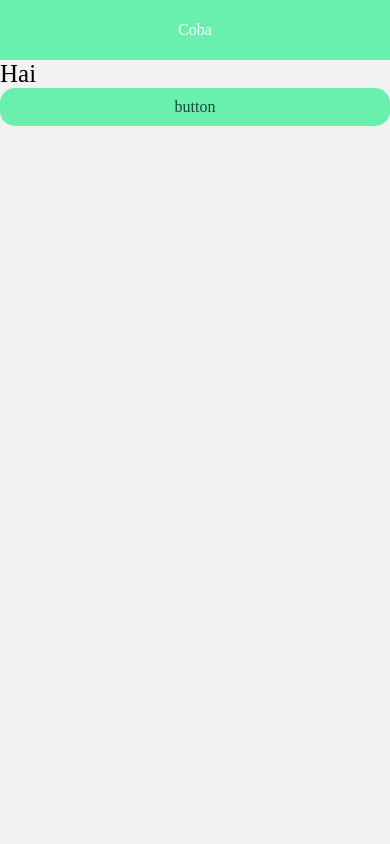
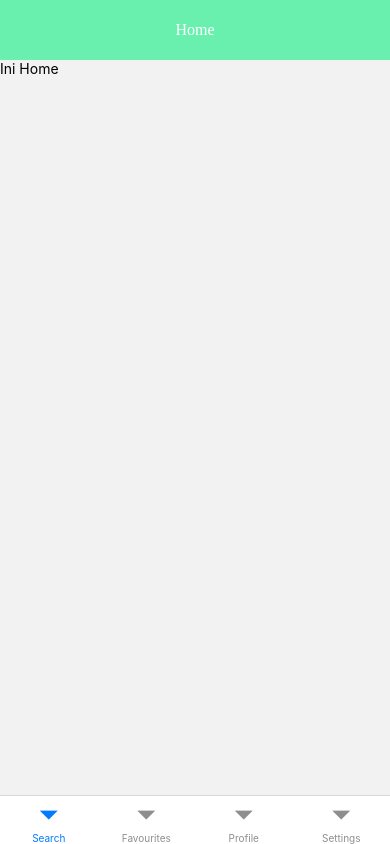
Before and after one commit to enatria/EnatriaHotelRSVP, a React Native app: screen /Search in a window 390 px wide. Before the commit this address had no page. Built offline with nearby package versions, Linux system fonts and the light colour scheme.

Commit message:
menambahkan navbar (navigation bar di bawah aplikasi)

```diff
--- a/package.json
+++ b/package.json
@@ -10,6 +10,7 @@
     "lint": "eslint ."
   },
   "dependencies": {
+    "@react-navigation/bottom-tabs": "^6.0.9",
     "@react-navigation/native": "^6.0.6",
     "@react-navigation/native-stack": "^6.2.5",
     "react": "17.0.2",
--- a/src/pages/Home/index.js
+++ b/src/pages/Home/index.js
@@ -1,10 +1,12 @@
 /* eslint-disable prettier/prettier */
 import React from 'react';
 import { Text, View } from 'react-native';
+import { AppBar } from '../../components';
 
 const Home = () => {
   return (
     <View>
+      <AppBar label={'Home'} />
       <Text>Ini Home</Text>
     </View>
   );
--- a/src/pages/Splash/index.js
+++ b/src/pages/Splash/index.js
@@ -7,7 +7,7 @@ const Splash = ({navigation}) => {
 
   useEffect(() => {
     setTimeout(() => {
-      navigation.dispatch(StackActions.replace('Coba'));
+      navigation.dispatch(StackActions.replace('HomeScreen'));
     }, 3000);
   }, [navigation]);
 
--- a/src/pages/index.js
+++ b/src/pages/index.js
@@ -2,5 +2,8 @@
 import Splash from './Splash';
 import Coba from './Coba';
 import Home from './Home';
+import Profile from './Profile';
+import Settings from './Settings';
+import Favourites from './Favourites';
 
-export {Splash, Coba, Home};
+export {Splash, Coba, Home, Profile, Settings, Favourites};
--- a/src/router/index.js
+++ b/src/router/index.js
@@ -1,30 +1,56 @@
 /* eslint-disable prettier/prettier */
 import React from 'react';
 import {createNativeStackNavigator} from '@react-navigation/native-stack';
-import {Splash, Coba, Home} from '../pages';
+import {Splash, Home, Favourites, Profile, Settings} from '../pages';
+import {createBottomTabNavigator} from '@react-navigation/bottom-tabs';
+import IconNavBar from '../components/atoms/IconNavBar';
+import { icons } from '../assets';
 
 const Stack = createNativeStackNavigator();
+const Tab = createBottomTabNavigator();
 
 const Router = () => {
   return (
     <Stack.Navigator initialRouteName="Splash">
-      <Stack.Screen
-        name="Home"
-        component={Home}
-        options={{headerShown: false}}
-      />
       <Stack.Screen
         name="Splash"
         component={Splash}
         options={{headerShown: false}}
       />
       <Stack.Screen
-        name="Coba"
-        component={Coba}
+        name="HomeScreen"
+        component={NavBar}
         options={{headerShown: false}}
       />
     </Stack.Navigator>
   );
 };
 
+export const NavBar = () => {
+  return (
+    <Tab.Navigator>
+      <Tab.Screen
+        name="Search"
+        component={Home}
+        options={{headerShown: false}}
+      />
+      <Tab.Screen
+        name="Favourites"
+        component={Favourites}
+        options={{headerShown: false}}
+      />
+      <Tab.Screen
+        name="Profile"
+        component={Profile}
+        options={{headerShown: false}}
+      />
+      <Tab.Screen
+        name="Settings"
+        component={Settings}
+        options={{headerShown: false}}
+      />
+    </Tab.Navigator>
+  );
+};
+
 export default Router;
```
Also changed, not shown: 1 other file (tests, documents, lock files or other folders).
